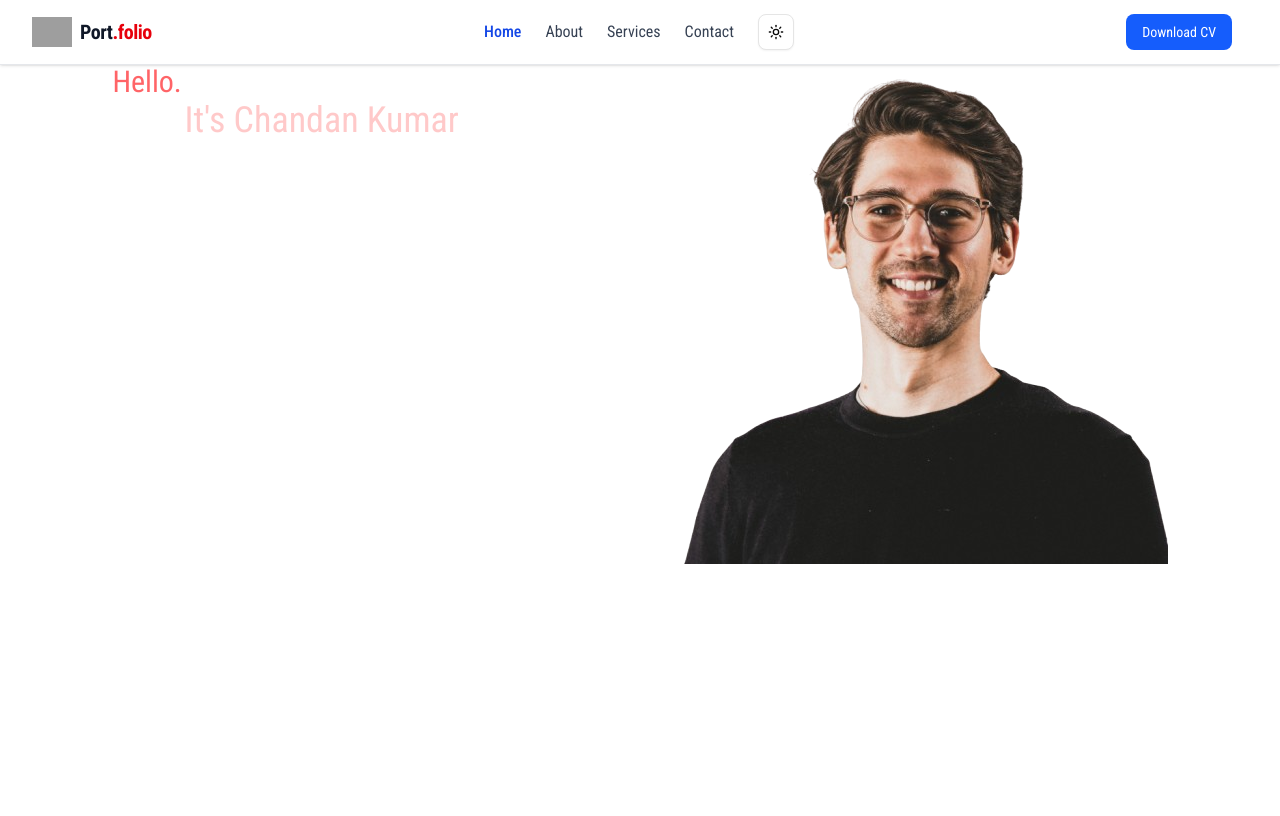
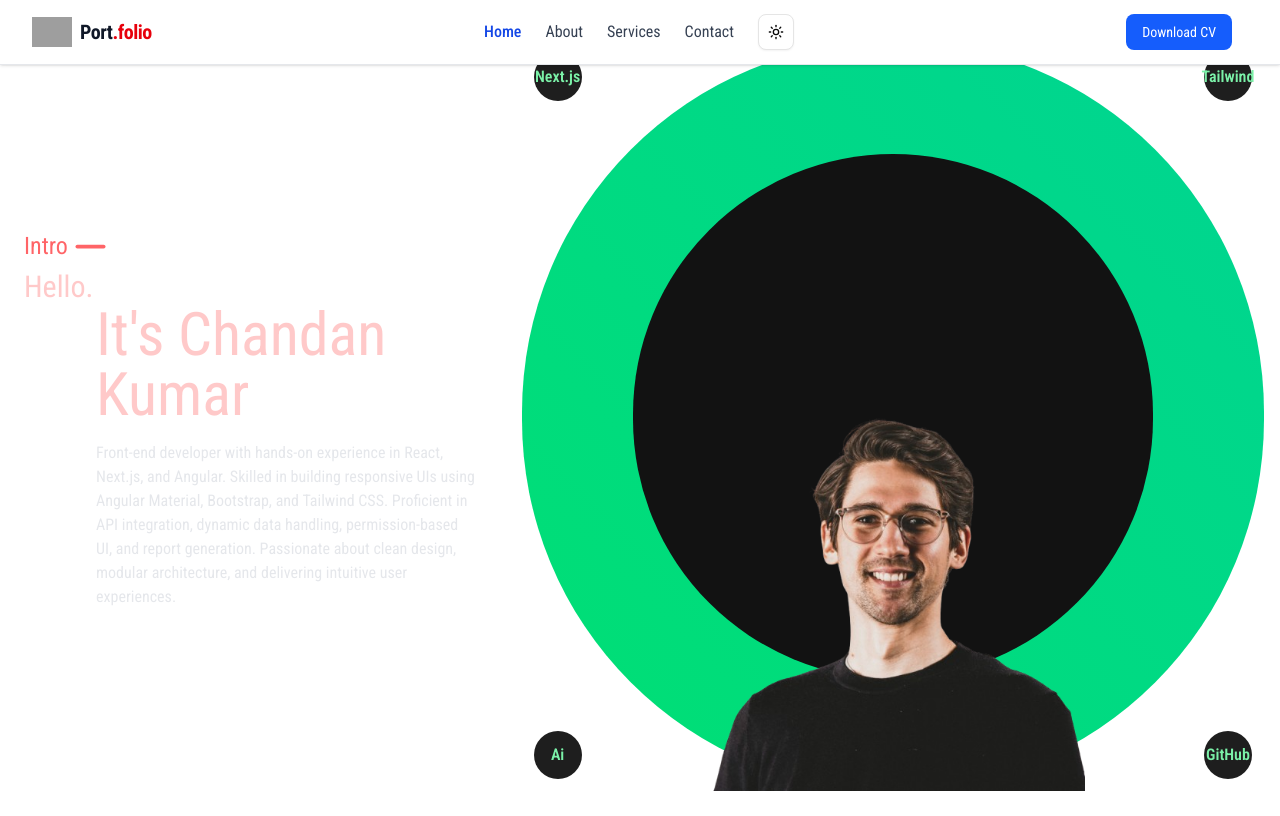
Before and after one commit to ChandanKumarWeb/Portfolio-nextjs, a Next.js app: page / in a window 1280 px wide. Built offline with nearby package versions, Linux system fonts and the light colour scheme; grey boxes are pictures that could not be loaded.

Commit message:
maked the hero section

```diff
--- a/package.json
+++ b/package.json
@@ -9,10 +9,12 @@
     "lint": "next lint"
   },
   "dependencies": {
+    "@next/font": "^14.2.15",
     "@radix-ui/react-dropdown-menu": "^2.1.15",
     "@radix-ui/react-slot": "^1.2.3",
     "class-variance-authority": "^0.7.1",
     "clsx": "^2.1.1",
+    "lucide": "^0.523.0",
     "lucide-react": "^0.518.0",
     "motion": "^12.19.1",
     "next": "15.3.3",
--- a/src/app/Components/HeroSection.tsx
+++ b/src/app/Components/HeroSection.tsx
@@ -1,47 +1,88 @@
 "use client";
-import React from "react";
+import React, { useRef } from "react";
 import Image from "next/image";
 import { motion, useInView } from "framer-motion";
-import { useRef } from "react";
-function HeroSection() {
+import { Minus } from "lucide-react";
+
+export default function HeroSection() {
   const ref = useRef(null);
   const isInView = useInView(ref, { once: true, margin: "-100px" });
+
   return (
-        <div>
-            <section id="heroSection" className="bg-white dark:bg-black mt-16 lg:mt-16 px-2">
-                <div className="flex flex-col md:flex-row justify-around">
+    <section
+      id="heroSection"
+      className="bg-white dark:bg-black mt-16 md:mt-4 px-2 h-screen flex items-center"
+    >
+      <div className="flex flex-col md:flex-row justify-around items-center w-full h-full">
+        {/* Left Text Section */}
         <motion.div
+          className="w-full md:w-2/5 px-4 p-2 order-2 md:order-1"
           ref={ref}
           initial={{ opacity: 0, scale: 0 }}
-                        animate={isInView ? { opacity: 1, scale: 1 }: {}}
+          animate={isInView ? { opacity: 1, scale: 1 } : {}}
           transition={{
             duration: 0.4,
-                            scale: { type: "spring", visualDuration: 0.4, bounce: 0.5 },
+            scale: { type: "spring", bounce: 0.5 },
           }}
         >
-                        <h1 className="font-condensed text-red-400 text-3xl mb-0 ">Hello.</h1>
-                        <h1 className="font-condensed text-4xl text-red-200 ml-12 md:ml-18">It's Chandan Kumar</h1>
+          <div className="flex items-center text-red-400">
+            <h1 className="text-2xl">Intro</h1>
+            <Minus size={45} />
+          </div>
+          <h1 className="text-red-200 text-3xl mb-0">Hello.</h1>
+          <h1 className="text-6xl text-red-200 ml-12 md:ml-18">
+            It's Chandan Kumar
+          </h1>
+          <p className="ml-12 mt-4 md:ml-18 w-4/5 text-gray-200">
+            Front-end developer with hands-on experience in React, Next.js, and Angular.
+            Skilled in building responsive UIs using Angular Material, Bootstrap, and Tailwind CSS.
+            Proficient in API integration, dynamic data handling, permission-based UI, and report generation.
+            Passionate about clean design, modular architecture, and delivering intuitive user experiences.
+          </p>
         </motion.div>
+
+        {/* Right Visual Section */}
         <motion.div
+          className="w-full md:w-3/5 p-2 flex justify-center items-center order-1 md:order-2"
           initial={{ opacity: 0, scale: 0 }}
           animate={{ opacity: 1, scale: 1 }}
           transition={{
             duration: 0.4,
-                            scale: { type: "spring", visualDuration: 0.4, bounce: 0.5 },
+            scale: { type: "spring", bounce: 0.5 },
           }}
         >
+          <div className="relative w-80 h-80 md:w-[750px] md:h-[750px]">
+            {/* Gradient Ring */}
+            <div className="w-full h-full rounded-full bg-gradient-to-tr from-green-400 to-emerald-400 relative flex items-center justify-center">
+              {/* Inner cutout */}
+              <div className="absolute w-[70%] h-[70%] bg-[#121212] rounded-full z-10" />
+
+              {/* Skill Bubbles */}
+              <div className="absolute w-12 h-12 bg-[#1e1e1e] text-green-300 rounded-full flex items-center justify-center font-semibold z-20 top-3 left-3">
+                Next.js
+              </div>
+              <div className="absolute w-12 h-12 bg-[#1e1e1e] text-green-300 rounded-full flex items-center justify-center font-semibold z-20 top-3 right-3">
+                Tailwind
+              </div>
+              <div className="absolute w-12 h-12 bg-[#1e1e1e] text-green-300 rounded-full flex items-center justify-center font-semibold z-20 bottom-3 left-3">
+                Ai
+              </div>
+              <div className="absolute w-12 h-12 bg-[#1e1e1e] text-green-300 rounded-full flex items-center justify-center font-semibold z-20 bottom-3 right-3">
+                GitHub
+              </div>
+            </div>
+
+            {/* Image */}
             <Image
               src="/Images/Freelancer.png"
               alt="Freelancer"
               width={500}
               height={500}
+              className="absolute bottom-0 left-1/2 -translate-x-1/2 z-10 w-48 md:w-96"
             />
+          </div>
         </motion.div>
       </div>
-
     </section>
-        </div>
   );
 }
-
-export default HeroSection;
--- a/src/app/layout.tsx
+++ b/src/app/layout.tsx
@@ -2,17 +2,15 @@ import type { Metadata } from "next";
 import { Geist, Geist_Mono } from "next/font/google";
 import { ThemeProvider } from "./Components/ThemeProvider";
 import "./globals.css";
+import { Roboto_Condensed } from 'next/font/google'
+
+const robotoCondensed = Roboto_Condensed({
+  subsets: ['latin'],
+  weight: ['400', '700'],
+  variable: '--font-roboto-condensed',
+})
 
 
-const geistSans = Geist({
-  variable: "--font-geist-sans",
-  subsets: ["latin"],
-});
-
-const geistMono = Geist_Mono({
-  variable: "--font-geist-mono",
-  subsets: ["latin"],
-});
 
 export const metadata: Metadata = {
   title: "Chandan Kumar",
@@ -27,7 +25,7 @@ export default function RootLayout({
   return (
     <html lang="en" suppressHydrationWarning>
       <body
-        className={`${geistSans.variable} ${geistMono.variable} antialiased cz-shortcut-listen="true"`}
+        className={`${robotoCondensed.variable} antialiased cz-shortcut-listen="true"`}
       >
         <ThemeProvider
           attribute="class" // 👈 this will manage `class="dark"` on `<html>`
```
Also changed, not shown: 1 other file (tests, documents, lock files or other folders). Lines whose indentation alone changed are shown as unchanged.
